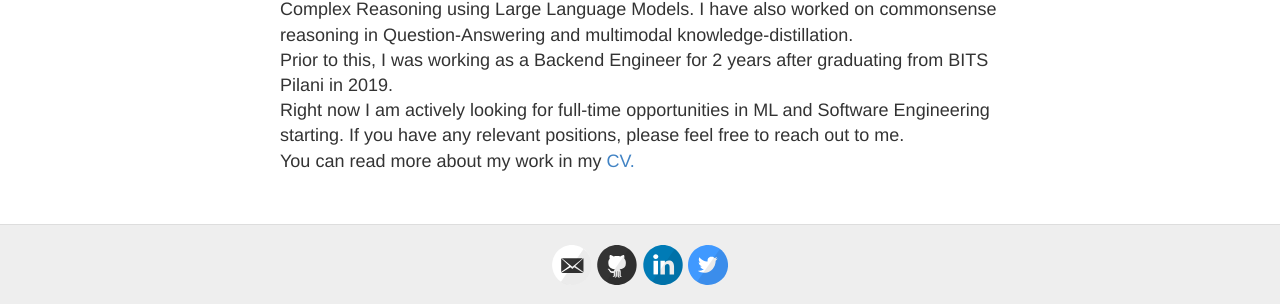
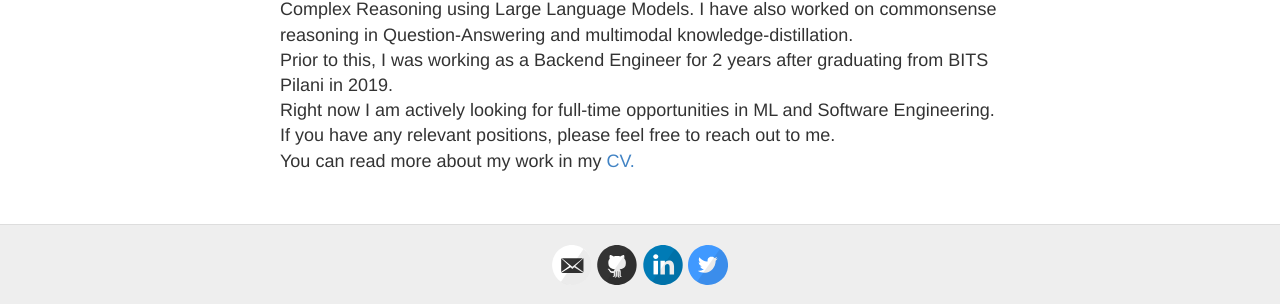
Before and after one commit to TanviAgg/TanviAgg.github.io, a Jekyll site: the page built from index.html, in a window 1280 px wide. Shown: the part 214-518 px from the top of the page. Built offline with Jekyll 4.4.1, drawn with Linux system fonts in a browser that asks for light colours.

Commit message:
Fix typos

```diff
--- a/index.html
+++ b/index.html
@@ -7,7 +7,7 @@ layout: default
     I'm a Master's student at Stony Brook University, New York where I'm working in the <a href="http://lunr.cs.stonybrook.edu">Language Understanding and Reasoning Lab</a>.
     My current research is focused on Complex Reasoning using Large Language Models. I have also worked on commonsense reasoning in Question-Answering and multimodal knowledge-distillation. <br>
     Prior to this, I was working as a Backend Engineer for 2 years after graduating from BITS Pilani in 2019. <br>
-    Right now I am actively looking for full-time opportunities in ML and Software Engineering starting. If you have any relevant positions, please feel free to reach out to me. <br>
+    Right now I am actively looking for full-time opportunities in ML and Software Engineering. If you have any relevant positions, please feel free to reach out to me. <br>
     You can read more about my work in my <a href="/about">CV.</a>
   </p>
 <!--  {% for post in site.posts %}-->
```
Also changed, not shown: about.md (+1 -1 lines).
